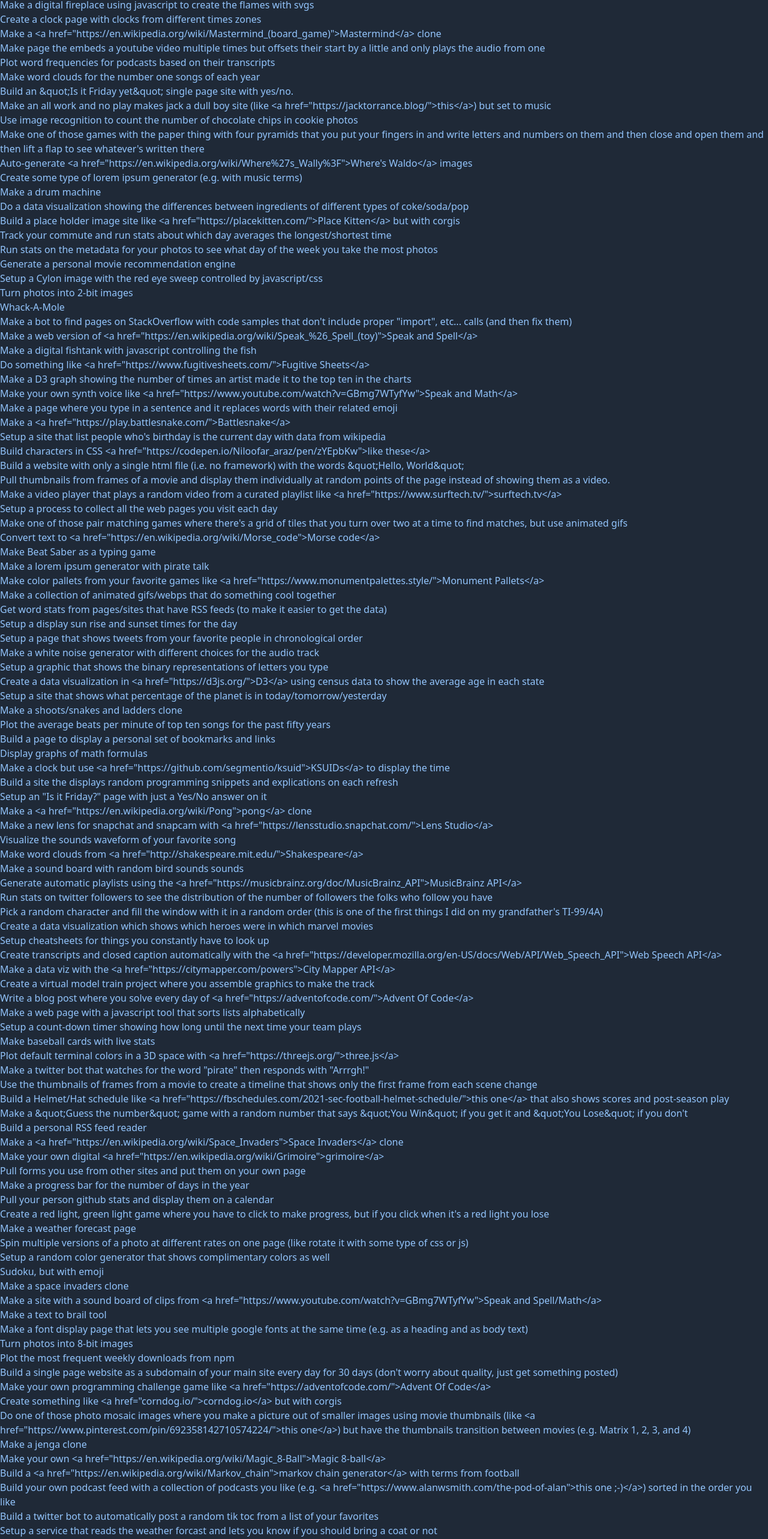
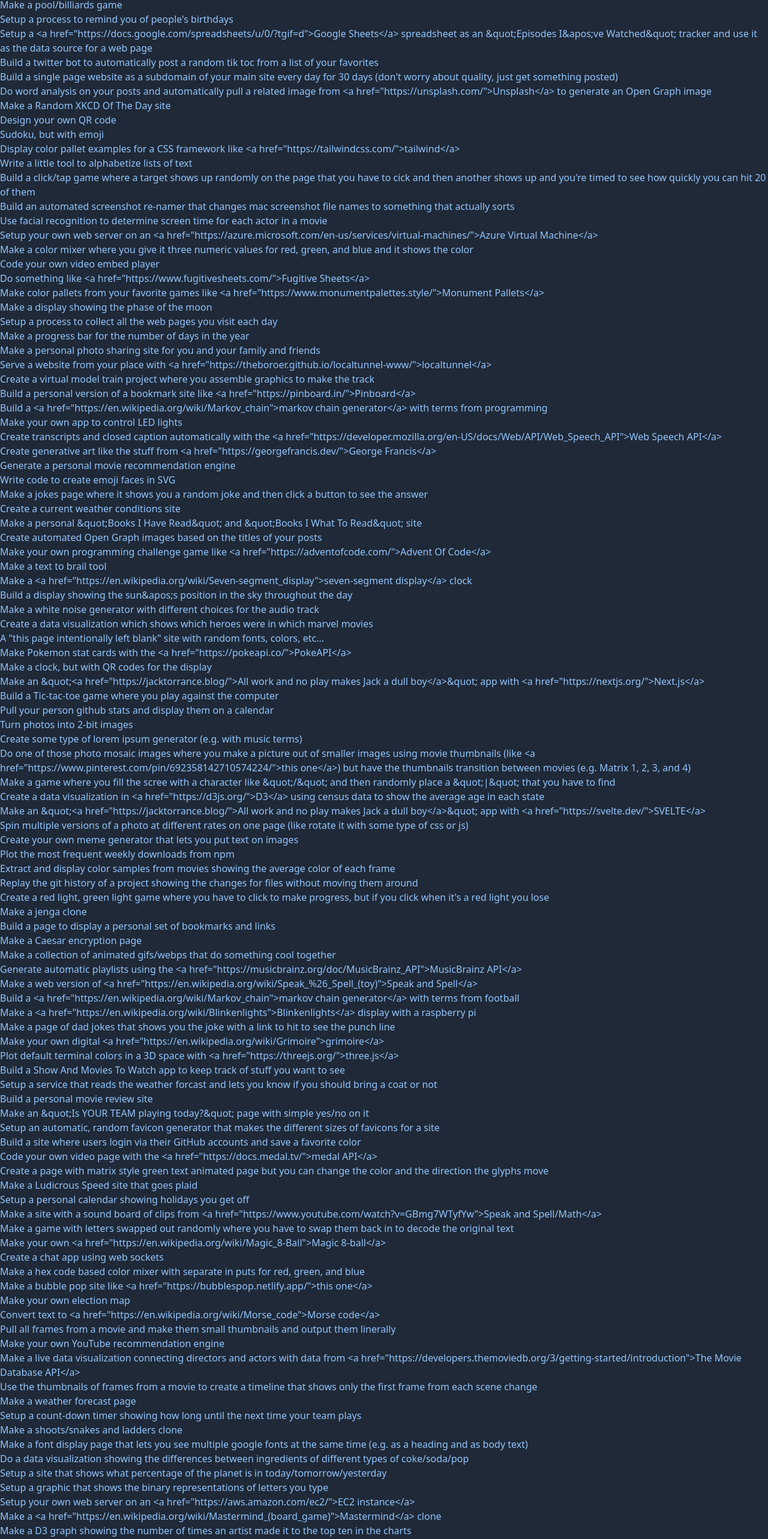
Before and after one commit to alanwsmith/ideas.alanwsmith.com, a Next.js app: page /test in a window 1280 px wide. Shown: the part 53-2619 px from the top of the page at 60% size. Built offline with nearby package versions, Linux system fonts and the light colour scheme.

Commit message:
Added more ideas

```diff
--- a/components/IdeasData.js
+++ b/components/IdeasData.js
@@ -89,7 +89,7 @@
 `Make a site that takes a list of twitch streamers and just auto plays one of the ones who's live randomly`,
 `Display graphs of math formulas`,
 `Make a <a href="https://play.battlesnake.com/">Battlesnake</a>`,
-`Recreate <a href="https://www.youtube.com/watch?v=6WpMlwVwydo">Hampster Dance</a>`,
+`Recreate <a href="https://www.youtube.com/watch?v=6WpMlwVwydo">Hamster Dance</a> but with corgis`,
 `Make a &quot;Guess the number&quot; game with a random number that says &quot;You Win&quot; if you get it and &quot;You Lose&quot; if you don't`,
 `Setup a personal resume site`,
 `Create a virtual <a href="https://en.wikipedia.org/wiki/Spirograph">spirograph</a>`,
@@ -167,4 +167,85 @@
 `Convert text to <a href="https://en.wikipedia.org/wiki/Morse_code">Morse code</a>`,
 `Setup a graphic that shows the binary representations of letters you type`,
 `Make word clouds from <a href="http://shakespeare.mit.edu/">Shakespeare</a>`,
+`Make a <a href="https://www.youtube.com/watch?v=iJLbAntU118">warp speed</a> effect with <a href="https://motion.dev/">motion</a>`,
+`Create your own meme generator that lets you put text on images`,
+`Build emoji in <a href="https://www.blender.org/">Blender</a>`,
+`Make your own election map`,
+`Create an info graphic showing governmental spending (e.g. <a href="https://www.visualcapitalist.com/death-taxes-2015-visual-guide-tax-dollars-go/">this one</a>)`,
+`Setup a process to remind you of people's birthdays`,
+`Build a process that solves <a href="https://en.wikipedia.org/wiki/Six_Degrees_of_Kevin_Bacon">six-degrees of Kevin Bacon</a> for movie actors`,
+`Make a <a href="https://en.wikipedia.org/wiki/Pictionary">Pictionary</a> clone`,
+`Make a game where you fill the scree with a character like &quot;/&quot; and then randomly place a &quot;|&quot; that you have to find`,
+`Make an audio equalizer display but using letters`,
+`Build an app that beeps at you if you type &quot;teh&quot; instead of &quot;the&quot;`,
+`Setup a process that ping you to remind you to hydrate`,
+`Make a site where you type in a word and it give you a corresponding <a href="https://xkcd.com/">XKCD</a>`,
+`Run OCR on <a herf="https://xkcd.com/">XKCD</a> so you can search them`,
+`Build a live transcription service for streamers with <a href="https://deepgram.com/">Deepgram</a>`,
+`Make a data visualization showing how long characters were alive in each episode of Game Of Thrones`,
+`Make a live data visualization connecting directors and actors with data from <a href="https://developers.themoviedb.org/3/getting-started/introduction">The Movie Database API</a>`,
+`Build an spaced repetition flashcard system like <a href="https://apps.ankiweb.net/">Anki</a>`,
+`Make your own <a href="https://miro.com/">miro</a> style board`,
+`Setup your own web server on an <a href="https://aws.amazon.com/ec2/">EC2 instance</a>`,
+`Build a &quot;Hello, World&quot; website based on the <a href="https://docs.aws.amazon.com/wellarchitected/latest/framework/welcome.html">AWS Well-Architected Framework</a>`,
+`Deploy a &quot;Hello, World&quot; site on <a href="https://pages.github.com/">GitHub Pages</a>`,
+`Deploy a &quot;Hello, World&quot; site on <a href="https://www.netlify.com/">Netlify</a>`,
+`Setup your own web server on an <a href="https://azure.microsoft.com/en-us/services/virtual-machines/">Azure Virtual Machine</a>`,
+`Make a jokes page where it shows you a random joke and then click a button to see the answer`,
+`Use a data visualization tool to visualize the same data set three different ways`,
+`Replay the git history of a project showing the changes for files without moving them around`,
+`Make an &quot;<a href="https://jacktorrance.blog/">All work and no play makes Jack a dull boy</a>&quot; app with <a href="https://nextjs.org/">Next.js</a>`,
+`Make an &quot;<a href="https://jacktorrance.blog/">All work and no play makes Jack a dull boy</a>&quot; app with <a href="https://svelte.dev/">SVELTE</a>`,
+`Make an &quot;<a href="https://jacktorrance.blog/">All work and no play makes Jack a dull boy</a>&quot; app in <a href="https://www.python.org/">Python</a>`,
+`Make a spot the differences game that displays two photos where one has minor modifications that you have to find`,
+`Build a site where users login via their GitHub accounts and save a favorite color`,
+`Make a game with letters swapped out randomly where you have to swap them back in to decode the original text`,
+`Make a Caesar encryption page`,
+`Make a personal photo sharing site for you and your family and friends`,
+`Build your own chat client for you and your friends`,
+`Make your own color theme for your text editor`,
+`Create a new color theme for your syntax highlighter of choice`,
+`Make SVG emoji faces by hand`,
+`Write code to create emoji faces in SVG`,
+`Make an animated &quot;This Is Fine&quot; page where the flames are moving SVGs`,
+`Build your own comment system for a JamStack site`,
+`Create automated Open Graph images based on the titles of your posts`,
+`Do word analysis on your posts and automatically pull a related image from <a href="https://unsplash.com/">Unsplash</a> to generate an Open Graph image`,
+`Make a page of dad jokes that shows you the joke with a link to hit to see the punch line`,
+`Code a Twitter bot that randomly tweets <a href="https://www.cs.columbia.edu/~hgs/audio/harvard.html">Harvard Sentences</a>`,
+`Make a color mixer where you give it three numeric values for red, green, and blue and it shows the color`,
+`Make a hex code based color mixer with separate in puts for red, green, and blue`,
+`Build a personal movie review site`,
+`Build a Show And Movies To Watch app to keep track of stuff you want to see`,
+`Make a subdomain for every day of the week with a random image and saying for the day`,
+`Make a Random XKCD Of The Day site`,
+`Build a site that collects all the stats (e.g. followers, likes, posts) from all the site you have an account on (e.g. Twitter, dev.to, StackOverflow) and combines them into one display`,
+`Code your own video embed player`,
+`Make a Ludicrous Speed site that goes plaid`,
+`Make <a href="https://http.cat/">http.cat</a> but with corgis`,
+`Serve a website from your place with <a href="https://ngrok.com/">ngrok</a>`,
+`Serve a website from your place with <a href="https://theboroer.github.io/localtunnel-www/">localtunnel</a>`,
+`Create a bot the receives <a href="https://dev.twitch.tv/docs/eventsub">Twitch EventSub notifications</a> when someone goes live and sends you a text via <a href="https://www.twilio.com/">Twilio</a>`,
+`Create a public bridge app that receives <a href="https://dev.twitch.tv/docs/eventsub">Twitch EventSub notifications</a> that you can connect to with web sockets to see the notifications on a private network`,
+`Find the API for your favorite game and make a personal stats page`,
+`Code your own video page with the <a href="https://docs.medal.tv/">medal API</a>`,
+`Make your own YouTube recommendation engine`,
+`Setup a <a href="https://docs.google.com/spreadsheets/u/0/?tgif=d">Google Sheets</a> spreadsheet as an &quot;Episodes I&apos;ve Watched&quot; tracker and use it as the data source for a web page`,
+`Make a recipe site`,
+`Make a recipe site that uses the <a href="https://docs.instacart.com/">Instacart API</a> to determine prices`,
+`Use AI/ML to create new lyrics for songs`,
+`Make your own app to control LED lights `,
+`Build an WiFi controlled LED candle out of a raspberry pi`,
+`Make a <a href="https://en.wikipedia.org/wiki/Blinkenlights">Blinkenlights</a> page`,
+`Make a <a href="https://en.wikipedia.org/wiki/Blinkenlights">Blinkenlights</a> display with a raspberry pi`,
+`Make a list of the movies you've watched an plot the most watched actors and directors`,
+`Use facial recognition to determine screen time for each actor in a movie`,
+`Pipe a movie through different speech recognition engines and do a diff of the output`,
+`Write a generative art tool to create random header images for `,
+`Write a program to automatically generate the solutions to [monocrack](https://monocrack.alanwsmith.com/) puzzles`,
+`Make a clock, but with QR codes for the display`,
+`Design your own QR code`,
+`Make a form to fill in that automatically generates meta tags for your site`,
+`Make your own sticky notes app`,
+`Turn photos into ASCII art`,
 ]
```
